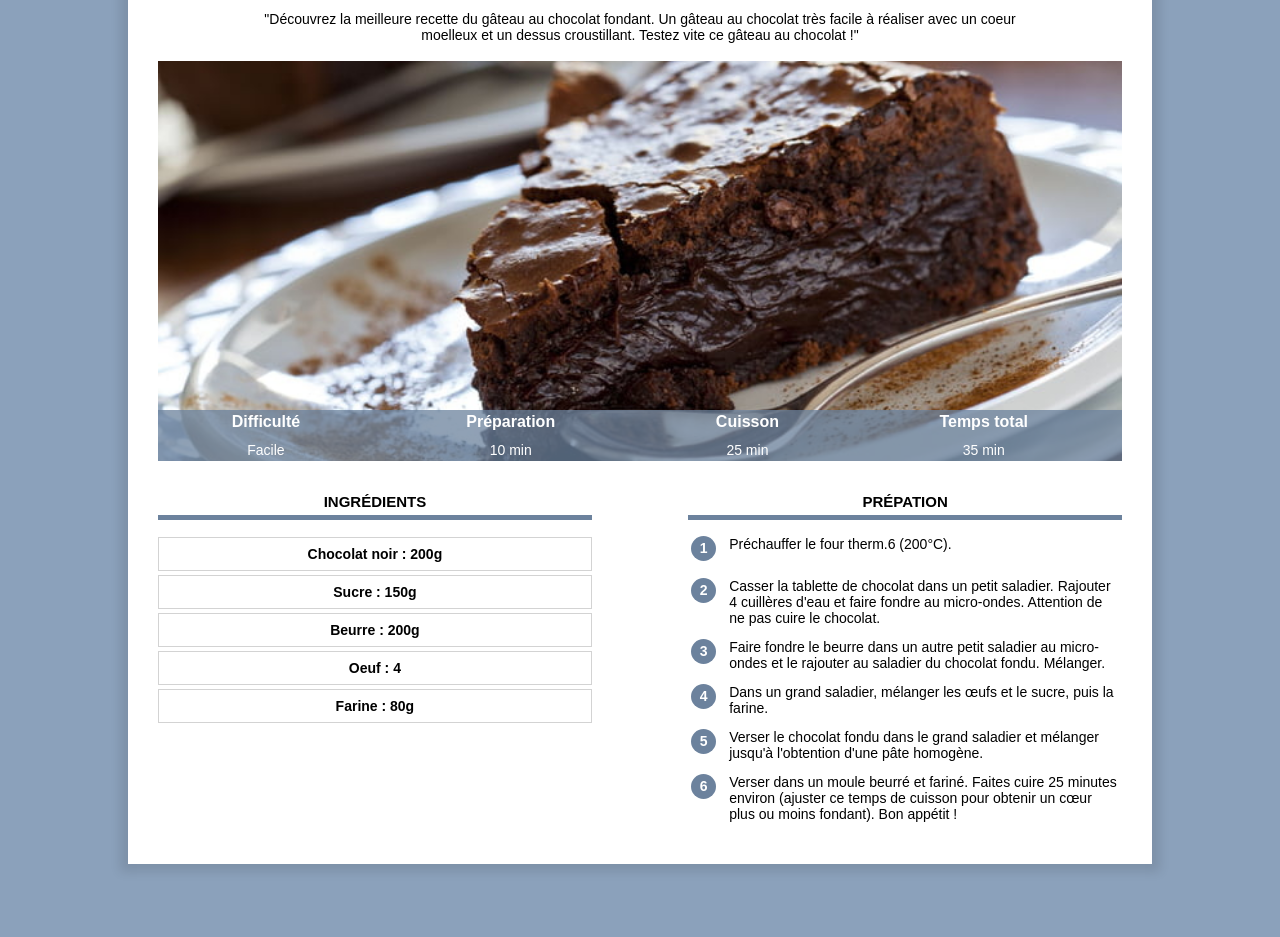
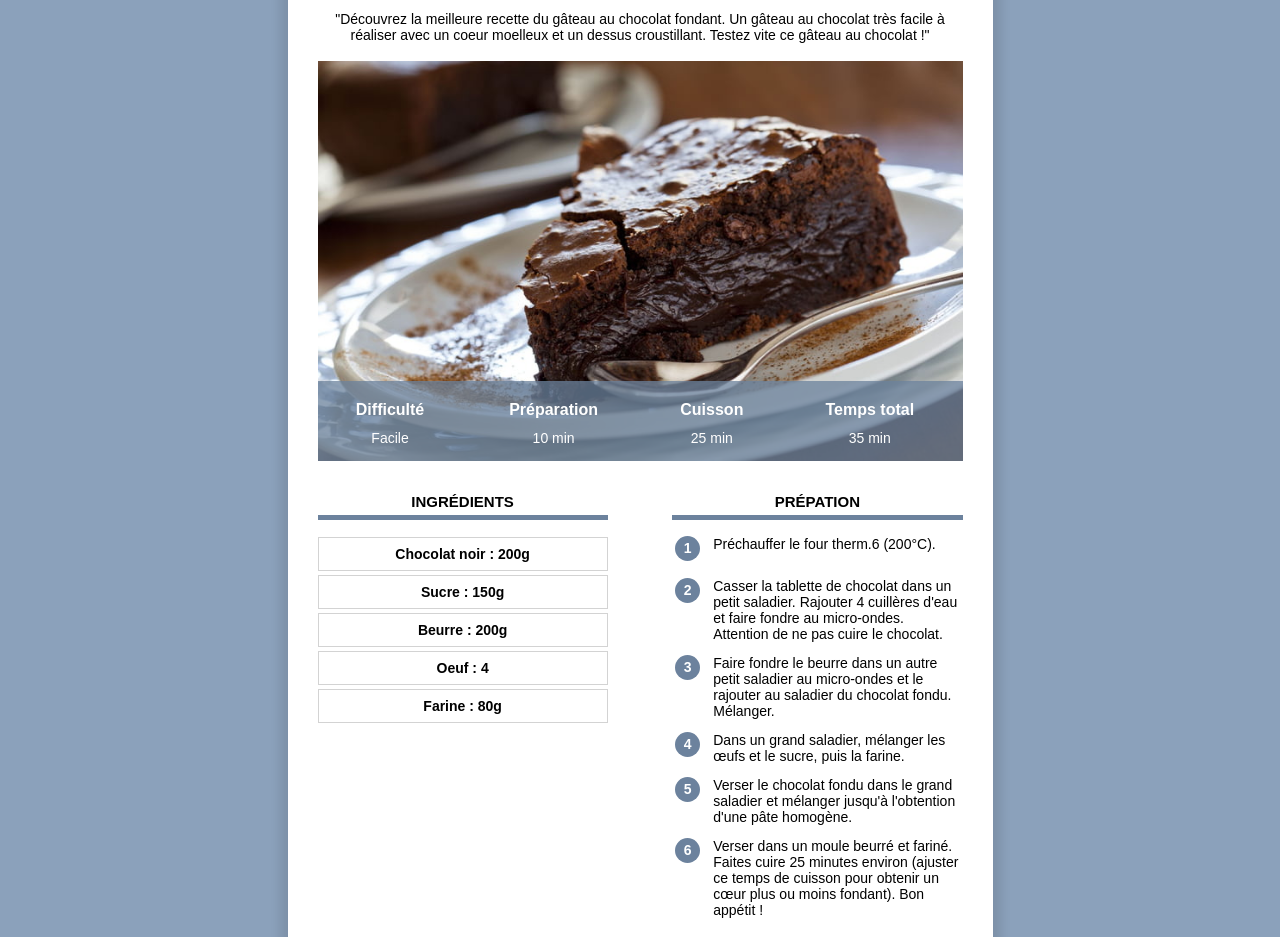
Before and after one commit to nexus15000/site_recette, a plain HTML site: page index.html in a window 1280 px wide. Shown: the part 187-1124 px from the top of the page. Drawn offline with Linux system fonts and the light colour scheme.

Commit message:
Add files via upload

```diff
--- a/index.html
+++ b/index.html
@@ -3,6 +3,7 @@
     <head>
         <title>Gâteau au chocolat fondant</title>
         <meta charset="UTF-8">
+        <meta name="viewport" content="width=device-width, initial-scale=1.0">
         <link rel="stylesheet" href="recette.css"/>
     </head>
     <body>
--- a/recette.css
+++ b/recette.css
@@ -1,27 +1,61 @@
 * {overflow: auto;}
 
+/* --- APPARENCE --- */
+
 body {background-color: #8BA1BB; font-family: Arial; margin: 0;}
+div.contenu {background-color: white; margin: 40px 8px 40px 8px; padding: 0px 8px 20px 8px; box-shadow: 0px 0px 10px 8px rgba(0, 0, 0, 0.1); overflow: visible;}
+
+/* --- TITRE & DESCRIPTIF --- */
+
+.center {text-align: center; width: 100%;}
+div.categorie {margin-bottom: 0px; margin-top: 0px; overflow: visible;}
 p.categorie {background-color: black; color: white; display: inline-block; margin-top: -15px; margin-bottom: 0px; padding: 8px 18px; font-weight: bold; font-size: 16px;}
-div.contenu {background-color: white; margin: 60px 10% 80px 10%; padding: 0px 30px 30px 30px; min-width: 350px; box-shadow: 0px 0px 10px 8px rgba(0, 0, 0, 0.1); overflow: visible;}
 
 h1 {text-align: center; max-width: 450px; display: inline-block; margin-bottom: 12px; margin-top: 10px;}
+div.separateur {background-color: black; width: 100px; height: 1px; margin-left: auto; margin-right: auto;}
 p.description {text-align: center; max-width: 800px; display: inline-block; font-size: 14px;}
-.center {text-align: center; width: 100%;}
-div.categorie {margin-bottom: 0px; margin-top: 0px; overflow: visible;}
-div.separateur {background-color: black; width: 100px; height: 1px; margin-left: auto; margin-right: auto;}
+
+/* --- IMG & TABLEAU --- */
 
 div.info {position: relative; background-color: blue;}
-table.info {position: absolute; bottom: 0%; width: 100%; color: white; background-color: #6C829DC0;}
-table.info td {text-align: center; font-size: 14px; vertical-align: top;}
-table.info th {font-size: 16px; vertical-align: bottom; padding-bottom: 8px;}
 img.info {display: block; object-fit: cover; max-height: 400px; min-height: 200px; background-color: lightgray;}
 
-div.colonne {width: 45%; margin-top: 20px;}
+table.info {position: absolute; bottom: 0%; width: 100%; height: 50px; color: white; background-color: #6C829DC0;}
+table.info th {font-size: 14px; vertical-align: bottom; padding-bottom: 8px;}
+table.info td {font-size: 12px; vertical-align: top; text-align: center;}
+
+/* --- INGREDIENTS & PREPARATION --- */
+
+div.colonne {width: 100%; margin-top: 20px;}
 div.colonne h2 {text-align: center; text-transform: uppercase; font-size: 15px; border-bottom: 5px solid #6C829D; padding-bottom: 5px;}
-div.colonne1 {display: inline-block; margin-right: 10%;}
-div.colonne2 {float: right;}
+
+div.colonne1 {display: inline-block;}
 div.ingredients p {border: 1px solid lightgrey; padding: 8px 0; margin-top: 4px; margin-bottom: 0; text-align: center; font-weight: bold; font-size: 14px;}
+
 table.preparation p.numero {background-color: #6C829D; color: white; width: 25px; height: 25px; text-align: center; font-size: 14px; font-weight: bold; padding-top: 4px; box-sizing: border-box; border-radius: 50%; margin: 0;}
 table.preparation td {vertical-align: top;}
 table.preparation td.preparation_etape {font-size: 14px; padding-left: 10px; padding-bottom: 10px;}
 table.preparation tr {height: 40px;}
+
+/* Styles pour ordinateur */
+@media only screen and (min-width: 768px) {
+    /* --- APPARENCE --- */
+    div.contenu {min-width: 350px; margin: 60px 10% 80px 10%; padding: 0px 30px 30px 30px;}
+    /* --- TITRE & DESCRIPTIF --- */
+    /* --- IMG & TABLEAU --- */
+    table.info {height: 80px;}
+    table.info th {font-size: 16px;}
+    table.info td {font-size: 14px;}
+    /* --- INGREDIENTS & PREPARATION --- */
+    div.colonne {width: 45%;}
+    div.colonne1 {margin-right: 10%;}
+    div.colonne2 {float: right;}
+}
+
+@media only screen and (min-width: 900px) {
+    /* --- APPARENCE --- */
+    div.contenu {width: 645px; margin-left: auto; margin-right: auto;}
+    /* --- TITRE & DESCRIPTIF --- */
+    /* --- IMG & TABLEAU --- */
+    /* --- INGREDIENTS & PREPARATION --- */
+}
```
